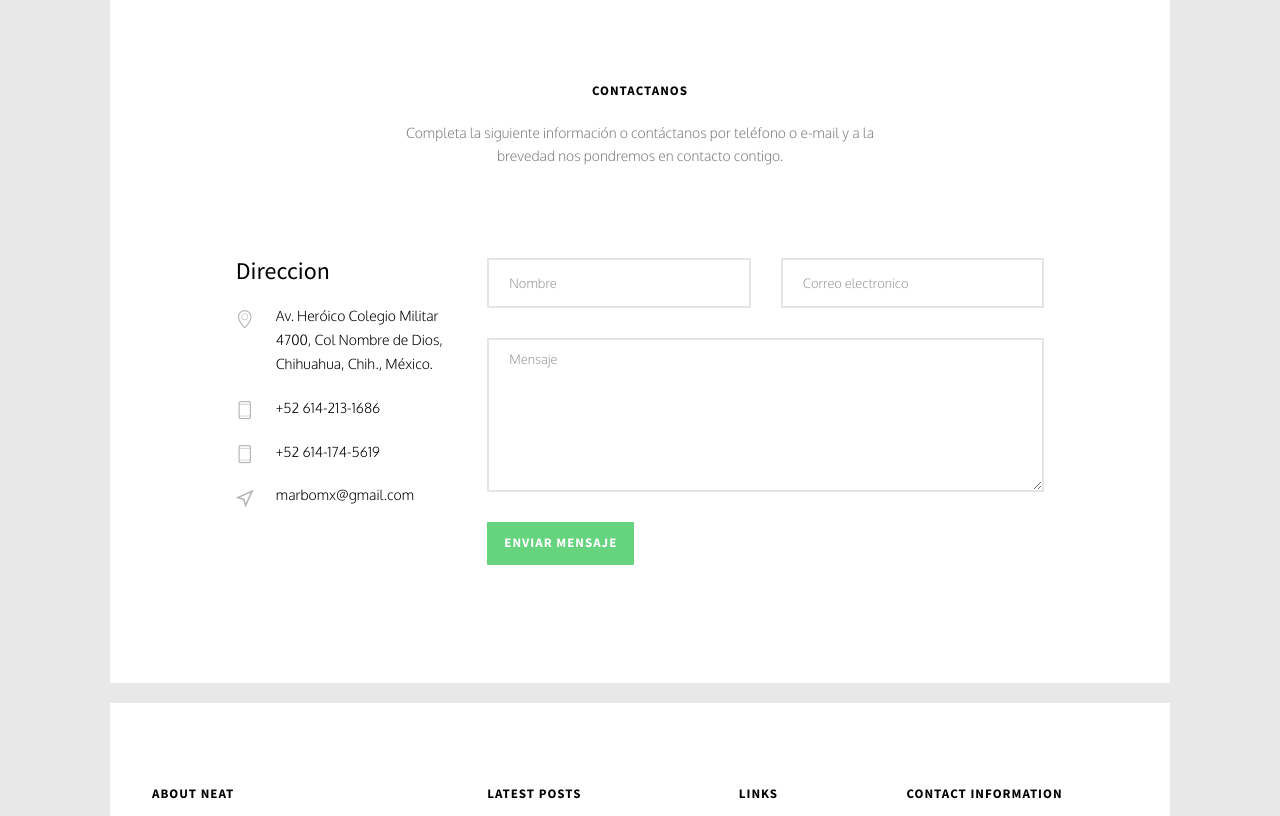
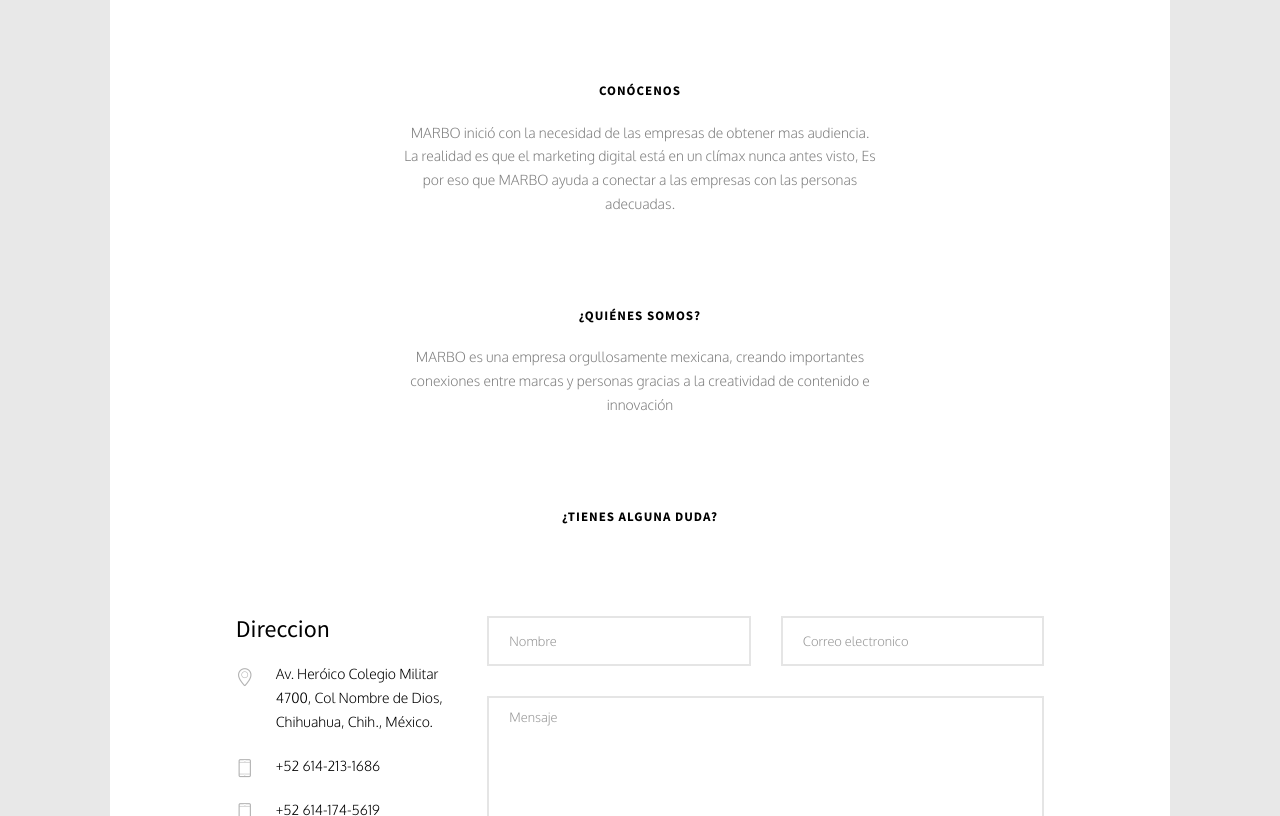
Before and after one commit to fernarvaez6/MARBOWebPage, a plain HTML site: page Contacto.html in a window 1280 px wide. Shown: the part 755-1571 px from the top of the page. Drawn offline with nearby package versions, Linux system fonts and the light colour scheme; files whose address does not match are found by name.

Commit message:
Add files via upload

```diff
--- a/Contacto.html
+++ b/Contacto.html
@@ -99,8 +99,19 @@
 		<div id="fh5co-contact">
 			<div class="row animate-box">
 				<div class="col-md-6 col-md-offset-3 text-center fh5co-heading">
-					<h2>Contactanos</h2>
-					<p>Completa la siguiente información o contáctanos por teléfono o e-mail y a la brevedad nos pondremos en contacto contigo.</p>
+					<h2>Conócenos</h2>
+					<p>MARBO inició con la necesidad de las empresas de obtener mas audiencia. La realidad es que el marketing digital está en un clímax nunca antes visto, Es por eso que MARBO ayuda a conectar a las empresas con las personas adecuadas.</p>
+				</div>
+			</div>
+			<div class="row animate-box">
+				<div class="col-md-6 col-md-offset-3 text-center fh5co-heading">
+					<h2>¿Quiénes somos?</h2>
+					<p>MARBO es una empresa orgullosamente mexicana, creando importantes conexiones entre marcas y personas gracias a la creatividad de contenido e innovación</p>
+				</div>
+			</div>
+			<div class="row animate-box">
+				<div class="col-md-6 col-md-offset-3 text-center fh5co-heading">
+					<h2>¿Tienes alguna duda?</h2>
 				</div>
 			</div>
 			<div class="row">
```
